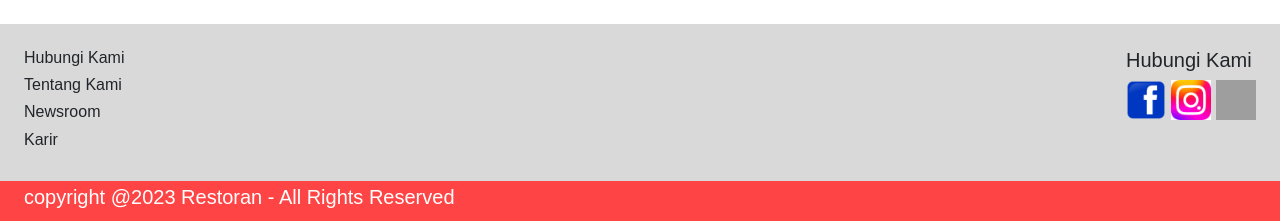
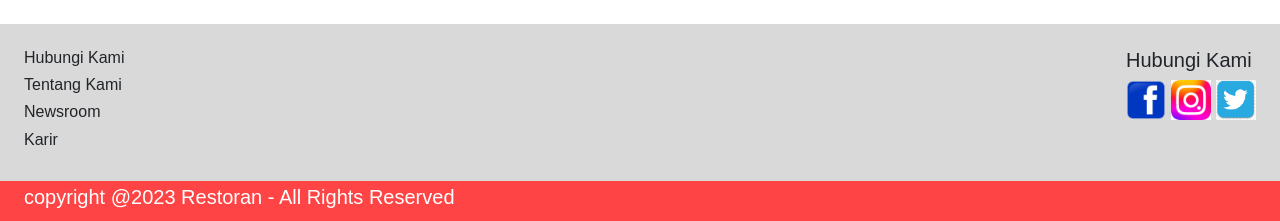
Before and after one commit to kevinh11/UTS-Webprog, a PHP site: page /index.php in a window 1280 px wide. Shown: the part 849-1070 px from the top of the page. Run offline with PHP 8.4, Linux system fonts and the light colour scheme; some web fonts are replaced; grey boxes are pictures that could not be loaded.

Commit message:
jpg to png

```diff
--- a/components/footer.php
+++ b/components/footer.php
@@ -12,7 +12,7 @@
       <div class='socials-images d-flex'>
         <img src="icons/facebook.png" alt="facebook-icon">
         <img src="icons/instagram.jpg" alt="instagram-icon">
-        <img src="icons/twitter.jpg" alt="twitter-icon">
+        <img src="icons/twitter.png" alt="twitter-icon">
       </div>
     </div>
   </div>
```
